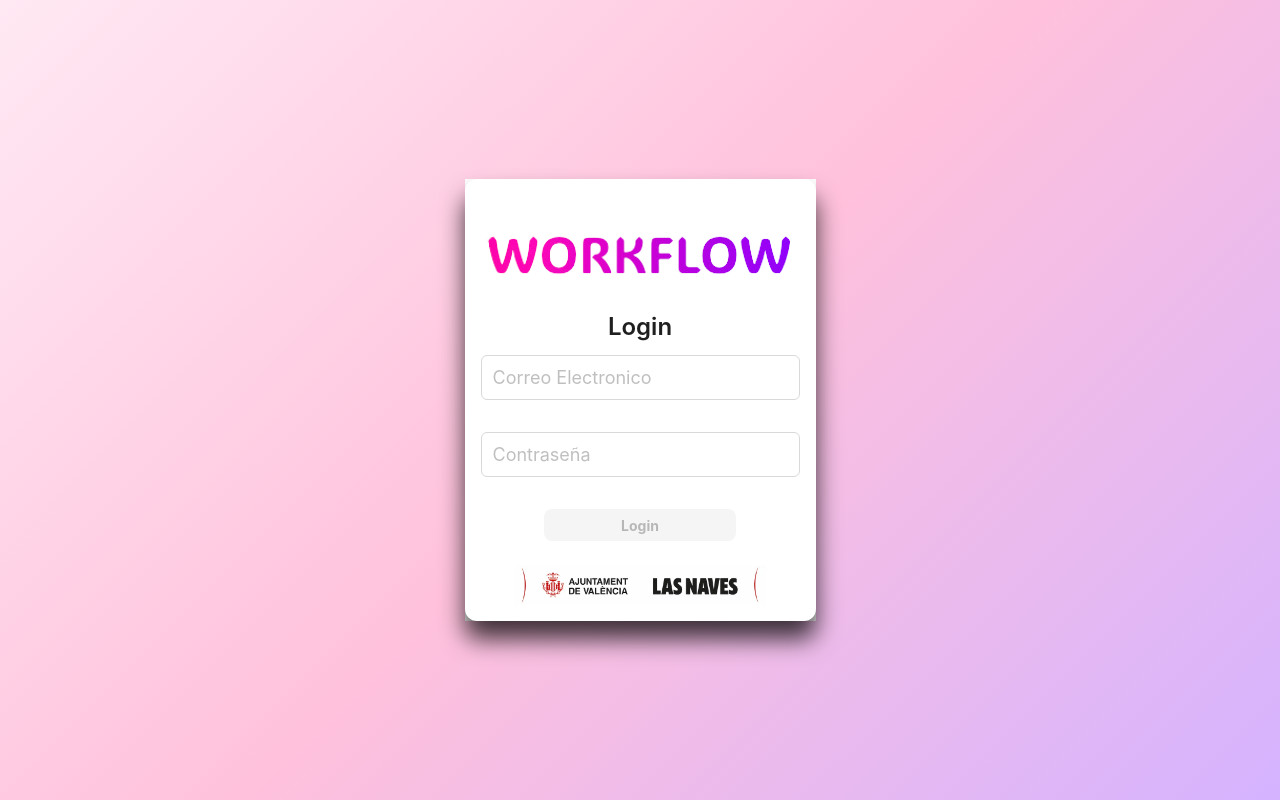
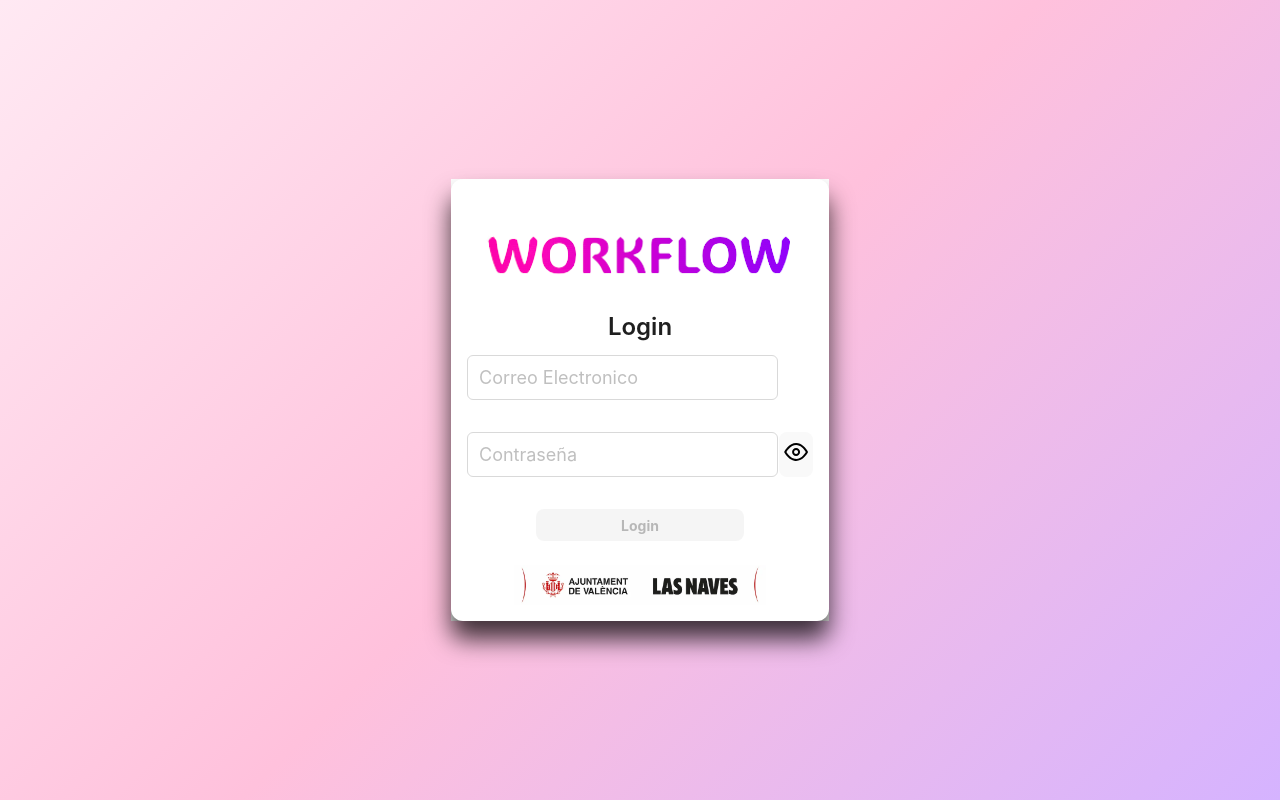
Before and after one commit to JNBarrachina/workcontrol-client, a React (Vite) app: page /login in a window 1280 px wide. Built offline with nearby package versions, Linux system fonts and the light colour scheme.

Commit message:
Click view password or close to not view

```diff
--- a/src/components/molecules/DashboardFetch/DashdoargetemployeesdbyProjects/DashboargetEmplooyeedsbyProjects.jsx
+++ b/src/components/molecules/DashboardFetch/DashdoargetemployeesdbyProjects/DashboargetEmplooyeedsbyProjects.jsx
@@ -46,7 +46,7 @@ const DashboargetEmplooyeedsbyProjects = () => {
             }
         });
 
-        //console.log("Agrupado correctamente:", grouped);
+        console.log("Agrupado correctamente:", grouped);
         setpreformated(grouped)
     }, [getpreviw]);
 
--- a/src/components/pages/Login/Login.jsx
+++ b/src/components/pages/Login/Login.jsx
@@ -11,20 +11,17 @@ import "./Login.scss";
 const { Title } = Typography;
 const Login = () => {
     const navigate = useNavigate();
-    //const [user, setUser] = useState("");
-    //const { userData, setUserData } = useContext(UserDataContext);
+
+    const [gettypeimput, septypeimput] = useState("password");
+    const [gettypeimage, settypeimage] = useState("/src/assets/eye_visible.svg");
+
     const [password, setPassword] = useState("");
     const [email, setEmail] = useState("");
     const { userData, setUserData, getlogeaded, setlogeaded, } = useContext(UserDataContext);
     const { userProjects, setUserProjects } = useContext(UserProjectsContext);
     const [errorMsg, setErrorMsg] = useState("");
     const isButtonEnabled = email && password
-    /*useEffect(() => {
-            const datosguardados = localStorage.getItem("login");
-            if (datosguardados) {
-                setUser(JSON.parse(datosguardados));
-            }
-        }, []);*/
+
     const handleLoginButtonClick = () => {
         fetch("http://localhost:3000/users/login", {
             headers: {
@@ -59,17 +56,6 @@ const Login = () => {
                 localStorage.setItem("userprojects", JSON.stringify(userProjects));
             })
             .catch((err) => console.error(err))
-        //Luego, lo parseamos con el getItem del valor que hemos añadido en el setItem y el logín leerá
-        //los usuarios para que tengan el login correcto en su base de datos.
-        // const savedData = JSON.parse(localStorage.getItem("login"));
-        // console.log(savedData);
-        /*if (savedData && email === savedData.email && password === savedData.password) {
-            navigate("/dashboard");
-        } else {
-            setErrorMsg("Usuario, contraseña o correo incorrectos");
-        }*/
-        // POST /register
-        // si
     }
 
     return (
@@ -79,7 +65,9 @@ const Login = () => {
                     <div className="login-card">
                         <img src="/src/assets/workflow.png" alt="" />
                         <Title level={3}>Login</Title>
+                        <section style={{display:'flex',flexDirection:'row', justifyContent:'space-between', alignItems:'center', width:'100%'}}>
                             <Input
+                                style={{width:'90%'}}
                                 value={email}
                                 type="text"
                                 onChange={(event) =>
@@ -87,13 +75,35 @@ const Login = () => {
                                 placeholder="Correo Electronico"
                                 className="login-input"
                             />
+                        </section>
+
+                        <section style={{display:'flex',flexDirection:'row', justifyContent:'space-between',  width:'100%'}}>
                             <Input
+                                style={{width:'90%'}}
                                 value={password}
-                            type="password"
+                                type={gettypeimput}
                                 onChange={(event) => setPassword(event.target.value)}
                                 placeholder="Contraseña"
                                 className="login-input"
                             />
+                            <button style={{padding:'0', height:'2.80rem'}}>
+                                <img
+                                    style={{height:'2rem'}}
+                                    src={gettypeimage}
+                                    alt="view"
+                                    onClick={() => {
+                                        if (gettypeimput === "password") {
+                                        settypeimage("/src/assets/eye_visible_hidden.svg");
+                                        septypeimput("text");
+                                        } else {
+                                        settypeimage("/src/assets/eye_visible.svg");
+                                        septypeimput("password");
+                                        }
+                                    }}
+                                />
+                            </button>
+
+                        </section>
                         <Button disabled={!isButtonEnabled} className="loginBtn" onClick={handleLoginButtonClick}>Login</Button><br />
                         <Typography.Text className="error">{errorMsg}</Typography.Text>
                         <img src="/src/assets/lasnavesajuntament.webp" alt="" className="lasnaves" />
```
Also changed, not shown: src/assets/eye_visible.svg (added), src/assets/eye_visible_hidden.svg (added). Lines whose indentation alone changed are shown as unchanged.
